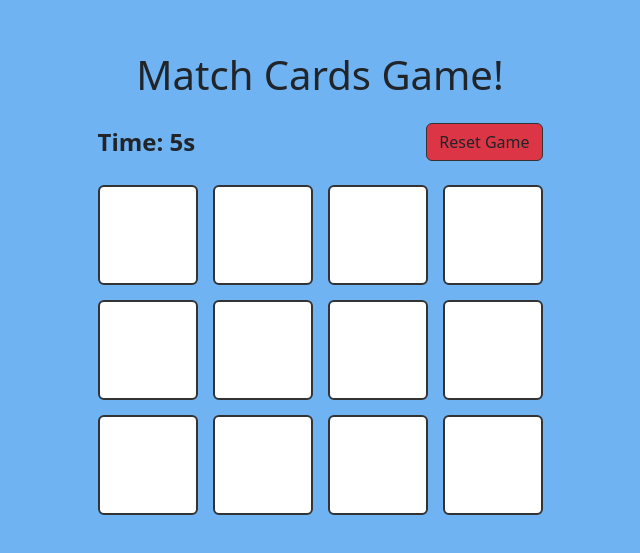
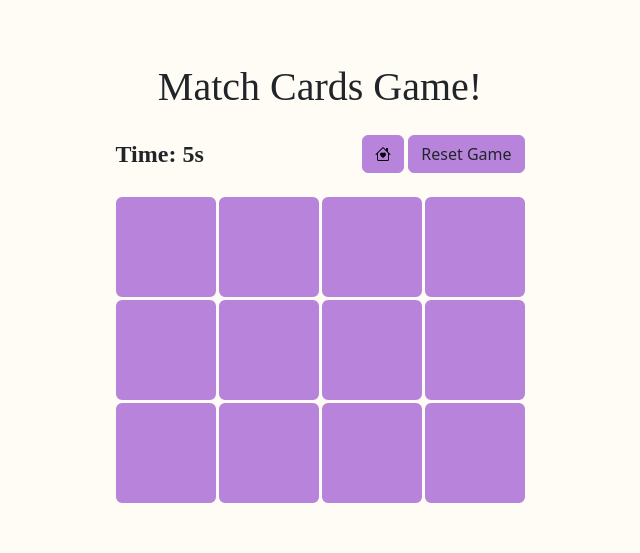
Before and after one commit to SarahITss/match-cards-game, a website: page gameStart.html in a window 1280 px wide. Shown: the part 117-670 px from the top of the page, without its empty margins (320-960 px from the left). Drawn offline with nearby package versions, Linux system fonts and the light colour scheme.

Commit message:
Updates Pages

```diff
--- a/gameStart.html
+++ b/gameStart.html
@@ -5,26 +5,28 @@
     <meta name="viewport" content="width=device-width, initial-scale=1.0">
     <title>Match Cards Game</title>
     <link href="https://cdn.jsdelivr.net/npm/bootstrap@5.3.0/dist/css/bootstrap.min.css" rel="stylesheet">
+    <link href="https://cdn.jsdelivr.net/npm/bootstrap-icons/font/bootstrap-icons.css" rel="stylesheet">
+
 
     <style>
         .bg-b {
-            background-color: #6fb3f3;
+            background-color: #FFFCF5;
         }
 
         .btn {
-            background-color: var(--bs-danger);
-            border-color: #333;
+            background-color: #b884db;
+            border-color: #b884db;
         }
 
         .btn:hover {
-            background-color: var(--bs-light);
-            border-color: #333;
+            background-color: #d9c8f2;
+            border-color: #d9c8f2;
         }
 
         .card-container {
             display: grid;
             grid-template-columns: repeat(4, 1fr);
-            gap: 15px;
+            gap: 3px;
         }
 
         .card {
@@ -34,7 +36,8 @@
             display: flex;
             justify-content: center;
             align-items: center;
-            border: 2px solid #333;
+            border: 2px solid #b884db;
+            background-color: #b884db;
         }
 
         .card img {
@@ -47,9 +50,15 @@
             display: block;
         }
 
+        .card.open {
+            background-color: #d9c8f2;
+            border-color: #d9c8f2;
+        }
+
         .timer {
             font-size: 1.5rem;
             font-weight: bold;
+            font-family: 'Times New Roman', Times, serif;
         }
 
         /* Custom Modal Styling */
@@ -81,10 +90,19 @@
 <body class="bg-b vh-100 d-flex flex-column justify-content-center align-items-center">
 
     <div class="grid-container text-center">
-        <h1 class="mb-4">Match Cards Game!</h1>
+        <h1 class="mb-4" style="font-family: 'Times New Roman', Times, serif; ">Match Cards Game!</h1>
         <div class="d-flex justify-content-between align-items-center mb-4">
             <span class="timer">Time: <span id="timer">0</span>s</span>
-            <button class="btn" id="reset">Reset Game</button>
+            <div>
+                <button type="button" class="btn btn-rounded" onclick="window.location.href='index.html'">
+                    <i class="bi bi-house-heart" style="font-size: 1rem; color: #030005;"></i>
+                  </button>
+
+                  <button class="btn" id="reset">Reset Game</button>
+            </div>
+
+
+
         </div>
 
         <div class="card-container" id="card-container"></div>
@@ -93,19 +111,19 @@
     <!-- Custom Modal -->
     <div id="modalOverlay" class="modal-overlay"></div>
     <div id="customModal" class="custom-modal">
-        <h4>Congratulations!</h4>
+        <h4>Congratulations! <img src="Images\Partying Face.svg" alt="emoji" width="30" height="30"> </h4>
         <p>You completed the game in <span id="modalTime">0</span> seconds.</p>
         <button class="btn btn-primary" id="closeModal">Close</button>
     </div>
 
     <script>
         const cardImages = [
-            "Images/angry.png",
-            "Images/bored.png",
-            "Images/cool.png",
-            "Images/cry.png",
-            "Images/devil.png",
-            "Images/emoticon.png"
+            "Images/happy.png",
+            "Images/surprised.png",
+            "Images/in-love.png",
+            "Images/shocked.png",
+            "Images/sleepy.png",
+            "Images/party.png"
         ];
 
         let timer = 0;
@@ -148,7 +166,7 @@
                 .sort(() => Math.random() - 0.5)
                 .map((src, index) => {
                     const card = document.createElement("div");
-                    card.classList.add("card", "bg-white");
+                    card.classList.add("card");
                     card.dataset.index = index;
 
                     const img = document.createElement("img");
--- /dev/null
+++ b/package.json
@@ -0,0 +1,5 @@
+{
+  "dependencies": {
+    "bootstrap-icons": "^1.11.3"
+  }
+}
```
Also changed, not shown: index.html (+48 -9 lines), test.js (added, +17 -0 lines), Images/Partying Face.svg (added), Images/party.png (added), Images/sleepy.png (added), 1 other file.
